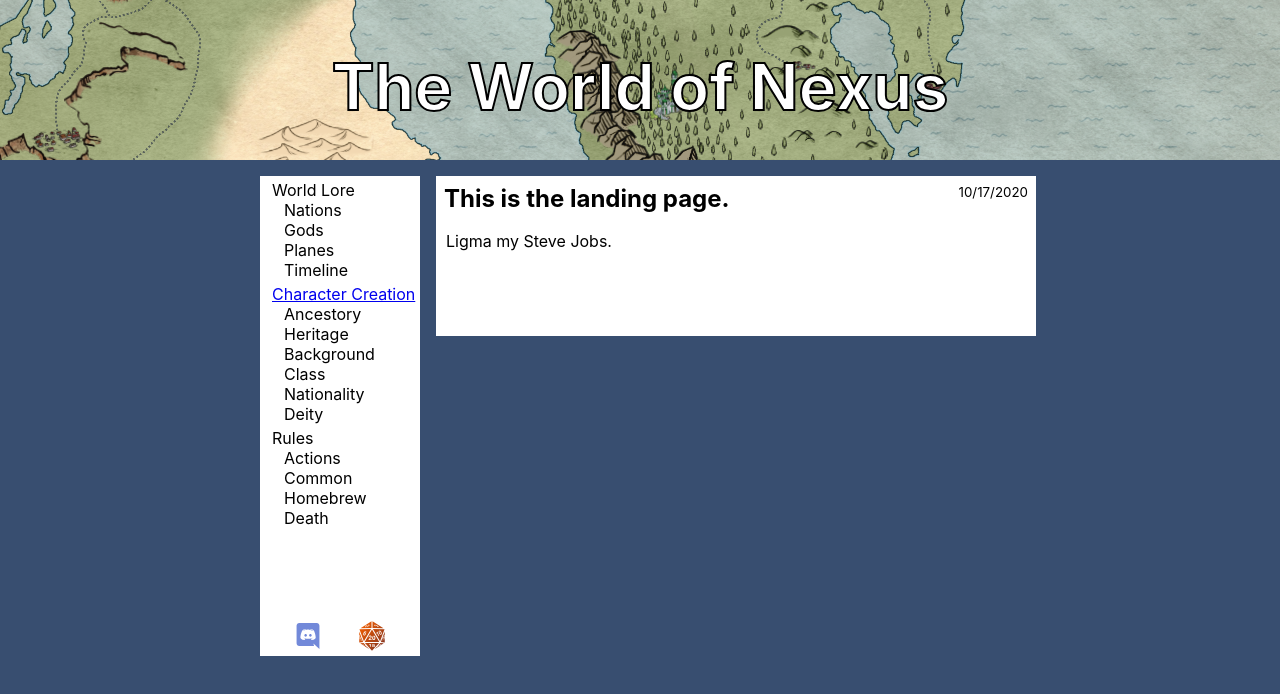
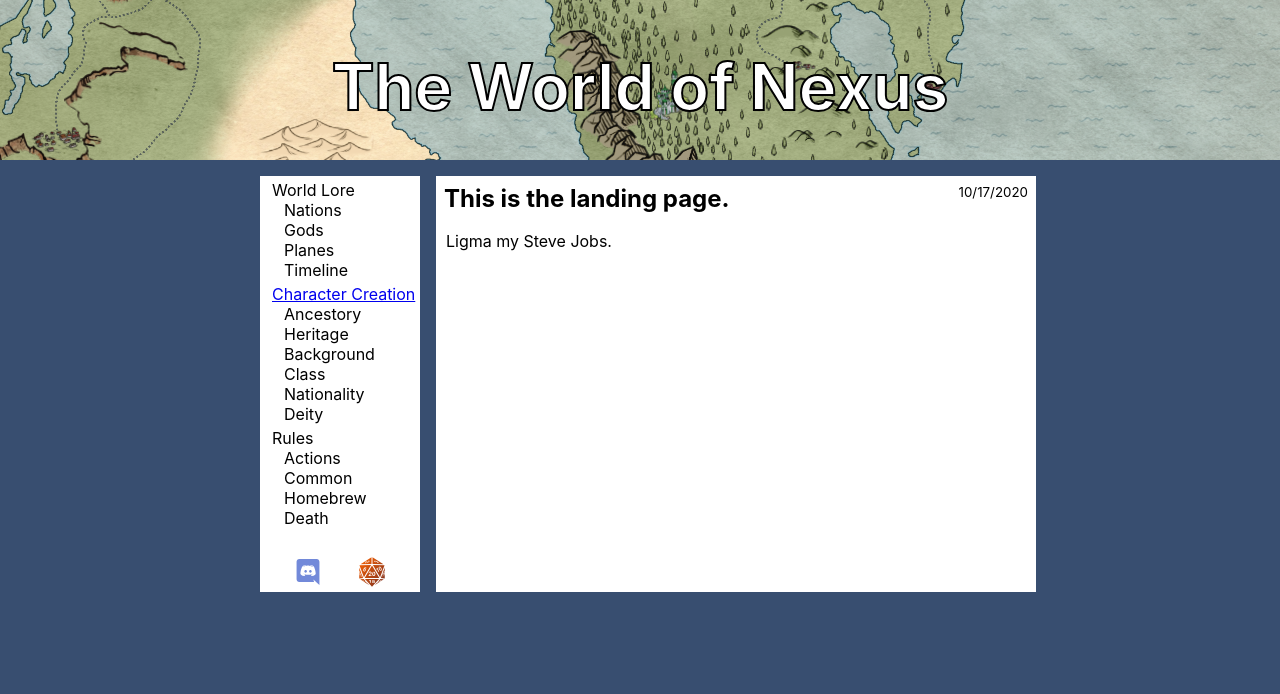
Before and after one commit to DanielOhn/nexuspf2e, a React (Create React App) app: page / in a window 1280 px wide. Shown: the top 694 px of the page. Built offline with nearby package versions, Linux system fonts and the light colour scheme.

Commit message:
Update layout page to be middle.  Change height of the content to be in the app css instead of individual pages.

```diff
--- a/src/components/navbar/Navbar.css
+++ b/src/components/navbar/Navbar.css
@@ -1,6 +1,6 @@
 .navbar {
   width: 160px;
-  height: 60vh;
+  height: 52vh;
   margin: 0 auto;
   margin-right: 16px;
   margin-left: 16px;
--- a/src/pages/app/App.css
+++ b/src/pages/app/App.css
@@ -8,10 +8,11 @@
 
 .content {
   width: 600px;
+
   text-align: left;
-
-  height: 60vh;
 
   margin: 0;
   margin-top: 16px;
+
+  background-color: white;
 }
--- a/src/pages/landing/Landing.css
+++ b/src/pages/landing/Landing.css
@@ -1,8 +1,3 @@
-.landing {
-  background-color: white;
-  min-height: 20vh;
-}
-
 .heading {
   display: flex;
   flex-flow: row nowrap;
```
